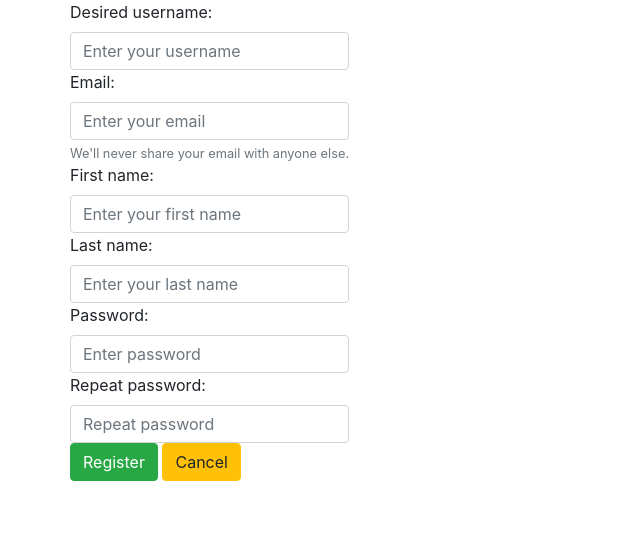
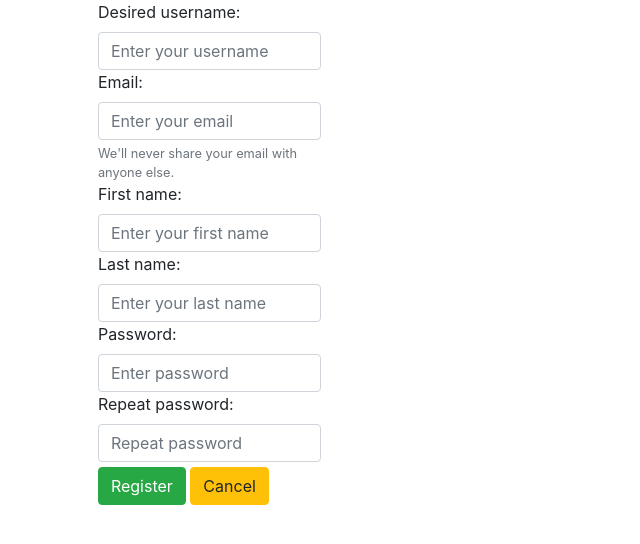
Before and after one commit to ViacheslavK/kpi_webAppFlaskSimpleProject, a Flask app: page /register/ in a window 1280 px wide. Shown: the part 56-600 px from the top of the page, without its empty margins (0-640 px from the left). Run offline with Flask 2, Linux system fonts and the light colour scheme; some libraries are stand-ins or nearby versions.

Commit message:
Some more style changes

```diff
--- a/app/static/styles/custom.css
+++ b/app/static/styles/custom.css
@@ -9,5 +9,10 @@
 }
 
 .center-form {
-    margin: auto;
+    margin-left: 10%;
+    margin-right: 10%;
 }
+
+.buttons-form {
+    margin-top: 5px;
+}
--- a/app/templates/login_page.html
+++ b/app/templates/login_page.html
@@ -19,7 +19,9 @@
                     <input class="form-control" id="username" name="username" placeholder="Enter your username">
                     <label for="password">Password:</label>
                     <input type="password" class="form-control" id="password" name="password" placeholder="Enter your password">
-                    <button type="submit" class="btn btn-success">Log in</button>
+                    <div class="buttons-form">
+                        <button type="submit" class="btn btn-success">Log in</button>
+                    </div>
                 </div>
             </form>
         </div>
--- a/app/templates/register.html
+++ b/app/templates/register.html
@@ -36,9 +36,10 @@
                     <input type="password" class="form-control" id="password" name="password" placeholder="Enter password">
                     <label for="password_repeat">Repeat password:</label>
                     <input type="password" class="form-control" id="password_repeat" name="password_repeat" placeholder="Repeat password">
-
-                    <button type="submit" class="btn btn-success">Register</button>
-                    <button type="reset" class="btn btn-warning">Cancel</button>
+                    <div class="buttons-form">
+                        <button type="submit" class="btn btn-success">Register</button>
+                        <button type="reset" class="btn btn-warning">Cancel</button>
+                    </div>
                 </div>
             </form>
         </div>
```
